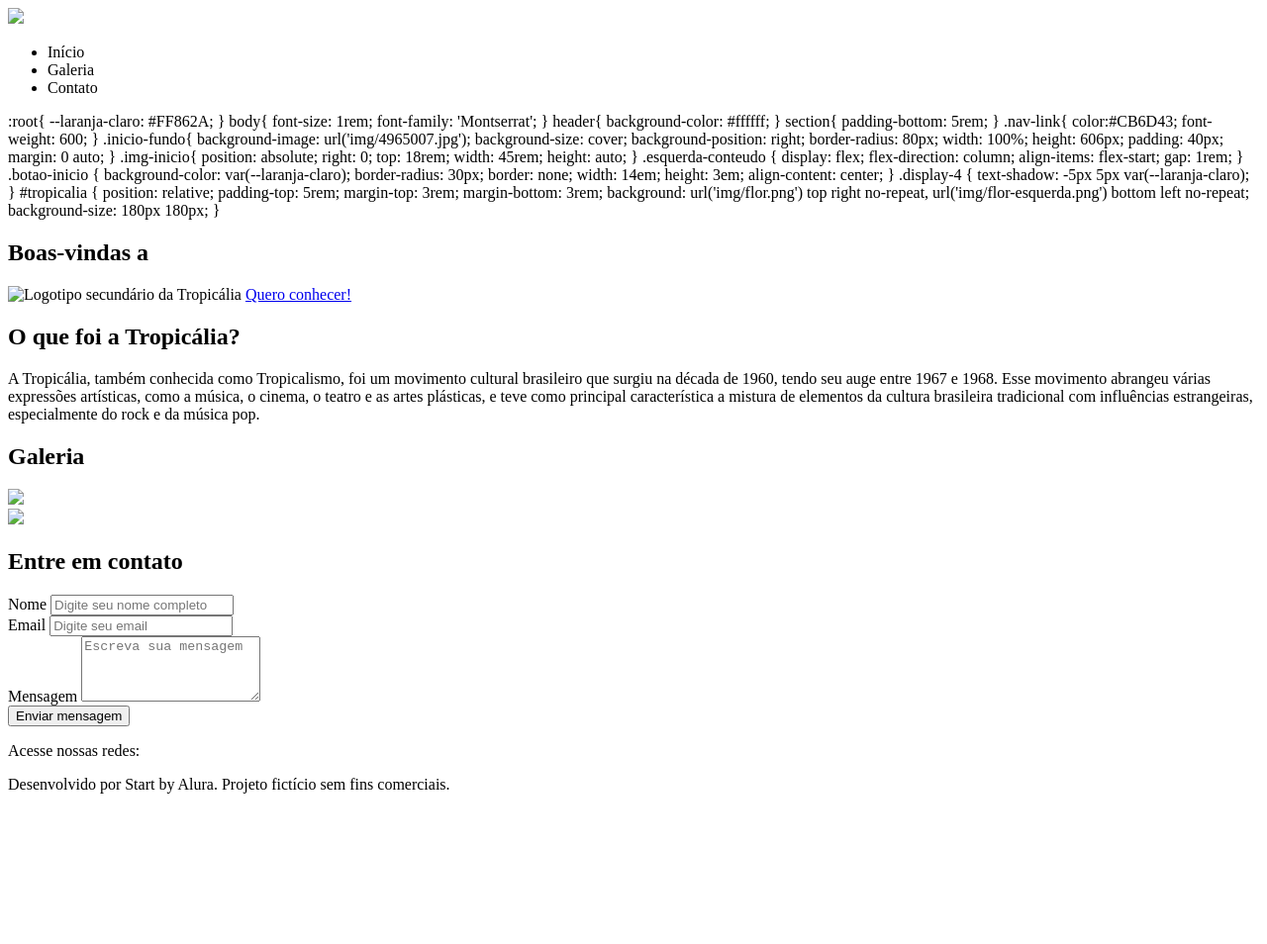
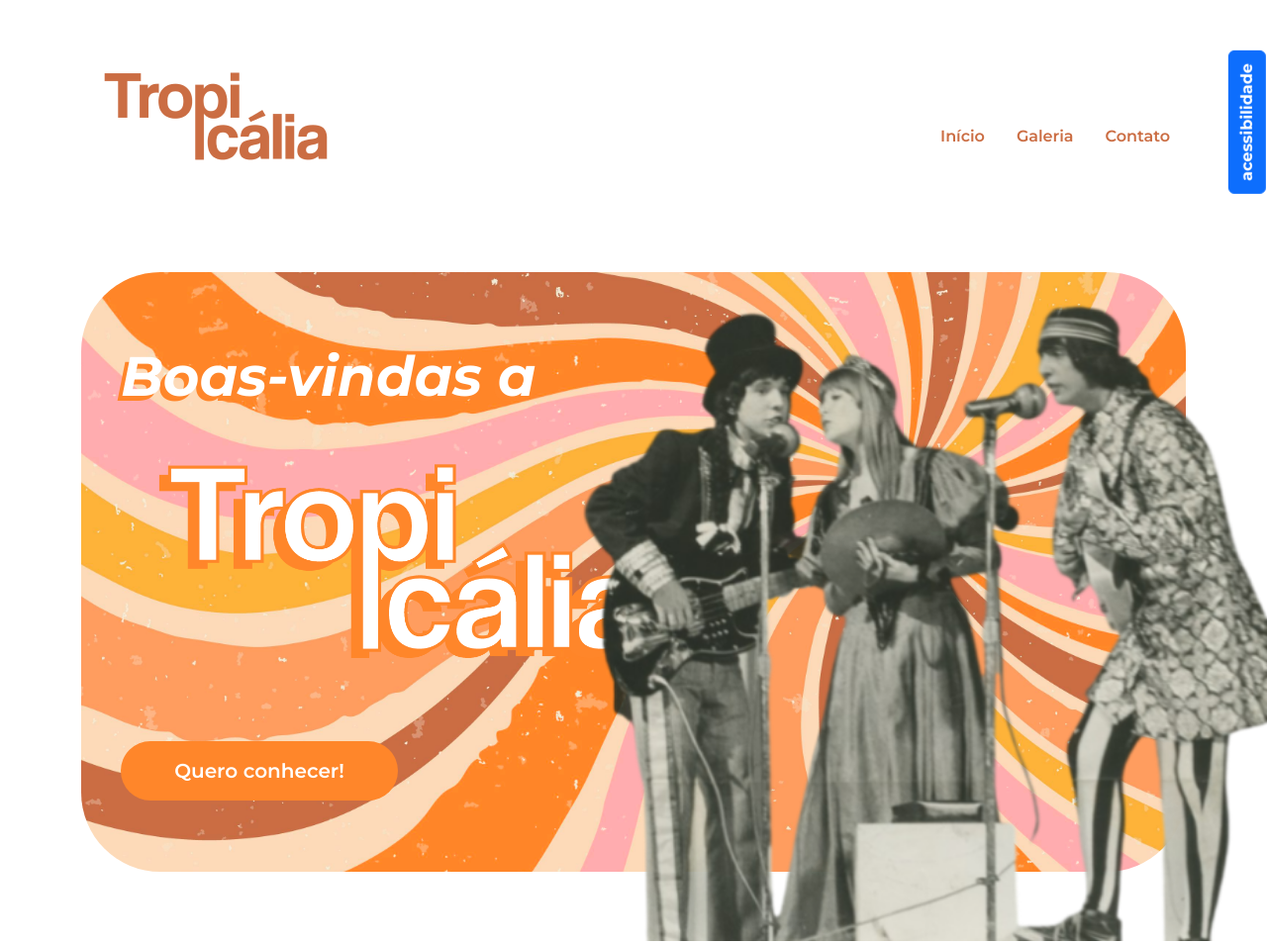
Before and after one commit to myllenaw27062023/Tropic-rio, a plain HTML site: page index.html in a window 1280 px wide. Shown: the top 954 px of the page at 99% size. Before the commit the page ends 818 px from the top, so only its background shows below. Drawn offline with nearby package versions, Linux system fonts and the light colour scheme.

Commit message:
Add files via upload

```diff
--- a/index.html
+++ b/index.html
@@ -1,131 +1,73 @@
 <!DOCTYPE html>
-<html lang="pt-br
-">
+<html lang="pt-br">
+
 <head>
     <meta charset="UTF-8">
-    <meta name="viewport" content="width=device-width, initial-scale=1.0">
-    <link rel="stylesheet" href="style.css">
-    <title>Document</title>
+    <meta name="viewport" content="width=device-width, initial-scale=1">
+    <link rel="preconnect" href="https://fonts.googleapis.com">
+    <title>Tropicália</title>
+    <link href="https://cdnjs.cloudflare.com/ajax/libs/bootstrap/5.3.3/css/bootstrap.min.css" rel="stylesheet">
+    <link rel="stylesheet" href="https://cdnjs.cloudflare.com/ajax/libs/bootstrap-icons/1.11.3/font/bootstrap-icons.min.css">
+    <link rel="stylesheet" href="styles.css">
 </head>
+
 <body>
-    <header class="p-5">
-        <nav class="container">
-            <img src="img/logo.png" class="nav-img" loading="lazy">
+    <header class=" p-5">
+
+        <nav class="container d-flex justify-content-between align-items-center" >
+            <img src="img/logo.png" class="nav-img " loading="lazy">
             <ul class="nav mt-5">
-                <li class="nav-item"><a class="nav-link">Início</a></li>
-                <li class="nav-item"><a class="nav-link">Galeria</a></li>
-                <li class="nav-item"><a class="nav-link">Contato</a></li>
+                <li class="nav-item"><a class="nav-link" href="#inicio">Início</a></li>
+                <li class="nav-item"><a class="nav-link" href="#galeria">Galeria</a></li>
+                <li class="nav-item"><a class="nav-link" href="#contato">Contato</a></li>
             </ul>
+            <div id="acessibilidade" class="menu-acessibilidade">
+                <button id="botao-acessibilidade" class="btn btn-primary fw-bold rotacao-botao" aria-expanded="false">acessibilidade</button>
+                <div id="opcoes-acessibilidade" class="opcoes-acessibilidade apresenta-lista">
+                    <button id="aumentar-fonte" class="btn btn-primary fw-bold" aria-label="Aumentar o tamanho da fonte">A+</button>
+                    <button id="diminuir-fonte" class="btn btn-primary fw-bold" aria-label="diminuir o tamanho da fonte">A-</button>
+                    <button id="alterna-contraste" class="btn btn-primary fw-bold" aria-label="Alterna o contraste de cores"> <i class="bi bi-shadows"></i></button>
+                </div>
+            </div>
         </nav>
+
     </header>
 
 
-    :root{
-        --laranja-claro: #FF862A;
-    }
-
-    body{
-        font-size: 1rem;
-        font-family: 'Montserrat';
-    }
-
-    header{
-        background-color: #ffffff;
-    }
-
-    section{
-        padding-bottom: 5rem;
-    }
-
-    .nav-link{
-
-        color:#CB6D43;
-        font-weight: 600;
-    }
-
-    .inicio-fundo{
-
-        background-image: url('img/4965007.jpg');
-        background-size: cover;
-        background-position: right;
-        border-radius: 80px;
-        width: 100%;
-        height: 606px;
-        padding: 40px;
-        margin: 0 auto;
-
-    }
-
-    .img-inicio{
-
-        position: absolute;
-        right: 0;
-        top: 18rem;
-        width: 45rem;
-        height: auto;
-
-    }
-
-
-    .esquerda-conteudo {
-        display: flex;
-        flex-direction: column;
-        align-items: flex-start;
-        gap: 1rem;
-    }
-
-    .botao-inicio {
-        background-color: var(--laranja-claro);
-        border-radius: 30px;
-        border: none;
-        width: 14em;
-        height: 3em;
-        align-content: center;
-    }
-
-    .display-4 {
-        text-shadow: -5px 5px var(--laranja-claro);
-    }
-
-    #tropicalia {
-        position: relative;
-        padding-top: 5rem;
-        margin-top: 3rem;
-        margin-bottom: 3rem;
-        background: url('img/flor.png') top right no-repeat,
-            url('img/flor-esquerda.png') bottom left no-repeat;
-        background-size: 180px 180px;
-    }
     <main class="container my-5">
 
         <section id="inicio" class="my-5">
             <div class="inicio-fundo d-flex justify-content-between align-items-center">
                 <div class="esquerda-conteudo">
                     <h1 class="display-4 text-white fst-italic fw-bold">Boas-vindas a</h1>
-                    <img src="img/logo-2.png" alt="Logotipo secundário da Tropicália" class="mb-3" width="563"
+                    <img src="img/logo-2.png" class="mb-3" width="563"
                         height="278" loading="lazy">
                     <a href="#tropicalia"
                         class="btn btn-primary btn-lg botao-inicio fw-semibold">Quero
                         conhecer!</a>
                 </div>
+                <img src="img/lossy-page1-640px-Os_Mutantes.tif (1).png" alt="A imagem apresenta o grupo musical Os mutantes, sao tres pessoas cantando em um microfone" title="Os mutantes - CC0 Domínio Público / Acervo Arquivo Nacional" class="img-fluid img-inicio">
 
-            </div>
+              </div>
         </section>
 
-        <section id="tropicalia" class="my-5 pt-6 secao-tropicalia">
+        <section id="tropicalia" class="my-5 pt-6 secao-tropicalia" tabindex="0" aria-label="Seção explicativa sobre a tropicália">
             <div class="container d-flex align-items-center ">
-                  <div class="col-5">
+                <div class="col-4 d-flex justify-content-center ">
+                    <img src="img/image (1).png" class="rounded-pill" width="273" height="331" loading="lazy">
+                </div>
+                <div class="col-5">
                     <h2>O que foi a Tropicália?</h2>
                     <p class="p-2">A Tropicália, também conhecida como Tropicalismo, foi um movimento cultural
                         brasileiro que surgiu na década de 1960, tendo seu auge entre 1967 e 1968. Esse movimento
                         abrangeu várias expressões artísticas, como a música, o cinema, o teatro e as artes plásticas, e
                         teve como principal característica a mistura de elementos da cultura brasileira tradicional com
-                        influências estrangeiras, especialmente do rock e da música pop.</p>
+                        influências estrangeiras, especialmente do rock e da música pop. Fonte: Site Toda a matéria</p>
                 </div>
             </div>
         </section>
 
-        <section id="galeria">
+        <section id="galeria" tabindex="0" aria-label="Seção de galeria de imagens">
             <h2 class="text-center pt-5">Galeria</h2>
             <div class="container p-3 mt-3 fundo-galeria ">
 
@@ -139,7 +81,16 @@
                             loading="lazy">
                     </div>
                 </div>
-            </div>
+                <div class="row mt-4  justify-content-md-center">
+                    <div class="col-md-4">
+                        <img src="img/lossy-page1-640px-Gilberto_Gil_nos_anos_1960.tif.jpg" class="img-fluid rounded-5" loading="lazy">
+                    </div>
+                    <div class="col-md-4">
+                        <img src="img/lossy-page1-640px-Caetano_Veloso_no_III_Festival_da_Música_Popular.tif.jpg"
+                            class="img-fluid rounded-5" loading="lazy">
+                    </div>
+                </div>
+             </div>
         </section>
 
         <section id="contato">
@@ -163,7 +114,7 @@
                                 placeholder="Escreva sua mensagem"></textarea>
                         </div>
                         <div class="d-grid gap-2">
-                            <button type="submit" class="btn btn-primary btn-lg rounded-pill tamanho-botao">Enviar
+                            <button type="submit" class="btn btn-primary btn-lg rounded-pill">Enviar
                                 mensagem</button>
                         </div>
                     </form>
@@ -176,9 +127,11 @@
         <i class="bi bi-whatsapp"></i>
         <i class="bi bi-instagram"></i>
         <i class="bi bi-tiktok"></i>
-        <p class="mt-3">Desenvolvido por Start by Alura. Projeto fictício sem fins comerciais.</p>
+        <p class="mt-3">Desenvolvido por joao gabriel 3D.</p>
     </footer>
+    <script src="https://cdnjs.cloudflare.com/ajax/libs/scrollReveal.js/4.0.9/scrollreveal.js"></script>
     <script src="script.js"></script>
 
 </body>
+
 </html>
--- a/script.js
+++ b/script.js
@@ -1,6 +1,43 @@
-document.addEventListener('DOMContentLoaded', function() {
+document.addEventListener('DOMContentLoaded', function(){
+    const botaoDeAcessibilidade = document.getElementById('botao-acessibilidade')
+    const opcoesDeAcessibilidade = document.getElementById('opcoes-acessibilidade')
 
-const botaoDeAcessibilidade=document.getElementById('botao-acessibilidade');
+    botaoDeAcessibilidade.addEventListener('click', function (){
+     botaoDeAcessibilidade.classList.toggle('rotacao-botao');
+     opcoesDeAcessibilidade.classList.toggle('apresenta-lista')
 
-}
-)
+     const botaoSelecionado = botaoDeAcessibilidade.getAttribute('aria-expanded') === 'true';
+     botaoDeAcessibilidade.setAttribute('aria-expanded', !botaoSelecionado)
+
+    })
+
+     const aumentaFonteBotao = document.getElementById('aumentar-fonte');
+     const diminuiFonteBotao = document.getElementById('diminuir-fonte');
+
+     const alternaContraste = document.getElementById('alterna-contraste')
+
+     let tamanhoAtualFonte = 1;
+
+     aumentaFonteBotao.addEventListener('click', function(){
+         tamanhoAtualFonte += 0.1;
+         document.body.style.fontSize = `${tamanhoAtualFonte}rem`
+
+     })
+
+     diminuiFonteBotao.addEventListener('click', function(){
+         tamanhoAtualFonte -= 0.1;
+         document.body.style.fontSize = `${tamanhoAtualFonte}rem`
+
+     })
+
+     alternaContraste.addEventListener('click', function(){
+         document.body.classList.toggle('alto-contraste')
+     })
+
+
+ })
+
+ ScrollReveal().reveal('#inicio', { delay: 500 });
+ ScrollReveal().reveal('#tropicalia', { delay: 500 });
+ ScrollReveal().reveal('#galeria', { delay: 500 });
+ ScrollReveal().reveal('#contato', { delay: 500 });
--- /dev/null
+++ b/styles.css
@@ -0,0 +1,200 @@
+@import url('https://fonts.googleapis.com/css2?family=Montserrat:ital,wght@0,100..900;1,100..900&display=swap');
+@import url('https://fonts.googleapis.com/css2?family=Lemon&display=swap');
+
+:root {
+    --laranja-claro: #FF862A;
+    --alto-contraste-fundo: #000000;
+    --alto-contraste-texto: #ffffff;
+    --alto-contraste-link: #ffd700;
+}
+
+body {
+    font-size: 1rem;
+    font-family: 'Montserrat';
+}
+
+header {
+    background-color: #ffffff;
+}
+
+
+section {
+    padding-bottom: 5rem;
+}
+
+
+.nav-link {
+    color: #CB6D43;
+    font-weight: 600;
+}
+
+.inicio-fundo {
+    /* aula 3 */
+    background-image: url('img/4965007.jpg');
+    /* Substitua pelo caminho da sua imagem */
+    background-size: cover;
+    background-position: right;
+    border-radius: 80px;
+    width: 100%;
+    height: 606px;
+    padding: 40px;
+    margin: 0 auto;
+}
+
+/* posicionamento para a imagem à direita */
+.img-inicio {
+    position: absolute;
+    right: 0;
+    top: 18rem;
+    width: 45rem;
+    height: auto;
+}
+
+
+.esquerda-conteudo {
+    display: flex;
+    flex-direction: column;
+    align-items: flex-start;
+    gap: 1rem;
+}
+
+
+.botao-inicio {
+    background-color: var(--laranja-claro);
+    border-radius: 30px;
+    border: none;
+    width: 14em;
+    height: 3em;
+    align-content: center;
+
+}
+
+.display-4 {
+    text-shadow: -5px 5px var(--laranja-claro);
+}
+
+
+#tropicalia {
+    position: relative;
+    padding-top: 5rem;
+    margin-top: 3rem;
+    margin-bottom: 3rem;
+    background: url('img/flor.png') top right no-repeat,
+        url('img/flor-esquerda.png') bottom left no-repeat;
+    background-size: 180px 180px;
+    /* Ajuste o tamanho conforme necessário */
+}
+
+#tropicalia .container {
+    display: flex;
+    align-items: center;
+    justify-content: center;
+    position: relative;
+    z-index: 1;
+    /* Garante que o conteúdo fica acima das imagens do background */
+}
+
+
+h2 {
+    font-family: 'Lemon', serif;
+    font-size: 2.5em;
+    font-style: normal;
+    color: var(--laranja-claro);
+}
+
+#galeria {
+    background-color: #FAF4F4;
+
+}
+
+.fundo-galeria {
+    background: url('img/flor-bottom-direita.png') bottom right no-repeat;
+    background-size: 180px 180px;
+}
+
+#contato {
+    background-image: url('img/4965007.jpg');
+    background-size: cover;
+    padding: 4rem 0;
+    /* Espaçamento interno para a seção de contato */
+
+}
+
+.formulario {
+    background-color: #ffffff;
+    padding: 2rem;
+    /* Espaçamento interno dentro do formulário */
+    border-radius: 10px;
+    /* Borda arredondada para o formulário */
+    box-shadow: 0 0 10px rgba(0, 0, 0, 0.1);
+    /* Sombra suave para destacar o formulário */
+    font-weight: bold;
+}
+
+.formulario button {
+    background-color: #CB6D43;
+    border: none;
+    font-weight: bold;
+}
+
+.form-control {
+    background-color: #F1EDEF;
+}
+.menu-acessibilidade{
+    position: fixed;
+    top:2rem;
+    right:20px;
+    z-index: 1000;
+}
+
+.rotacao-botao{
+    transform: rotate(-90deg);
+    transform-origin: right center;
+}
+
+.opcoes-acessibilidade{
+    margin-top:10px;
+    display: flex;
+    flex-direction: column;
+}
+
+.opcoes-acessibilidade button{
+    margin-bottom: 5px;
+}
+.apresenta-lista{
+    display: none;
+}
+
+.alto-contraste{
+    background-color: var(--alto-contraste-fundo);
+    color: var(--alto-contraste-texto);
+}
+
+.alto-contraste header,
+.alto-contraste footer,
+.alto-contraste .formulario{
+    background-color: var(--alto-contraste-fundo);
+    color: var(--alto-contraste-texto);
+}
+
+.alto-contraste .nav-link{
+    color: var(--alto-contraste-link);
+}
+
+.alto-contraste .botao-inicio,
+.alto-contraste .formulario button,
+.alto-contraste .btn-primary{
+    background-color: var(--alto-contraste-link);
+    color: var(--alto-contraste-fundo)
+}
+
+.alto-contraste #tropicalia {
+    background: none;
+}
+
+.alto-contraste #galeria {
+    background-color: var(--alto-contraste-fundo);
+}
+.alto-contraste .fundo-galeria {
+    background: none;
+}
```
Also changed, not shown: img/4965007.jpg (added), img/flor-bottom-direita.png (added), img/flor-esquerda.png (added), img/flor.png (added), img/image (1).png (added), img/logo-2.png (added), img/logo.png (added), img/lossy-page1-640px-Caetano_Veloso_no_III_Festival_da_Música_Popular.tif.jpg (added), img/lossy-page1-640px-Gilberto_Gil_nos_anos_1960.tif.jpg (added), img/lossy-page1-640px-Jorge_Ben_e_o_Trio_Mocotó_no_Teatro_da_Lagoa,_1971.tif.jpg (added), img/lossy-page1-640px-Os_Mutantes.tif (1).png (added), img/lossy-page1-640px-Os_Mutantes_2.tif.jpg (added).
